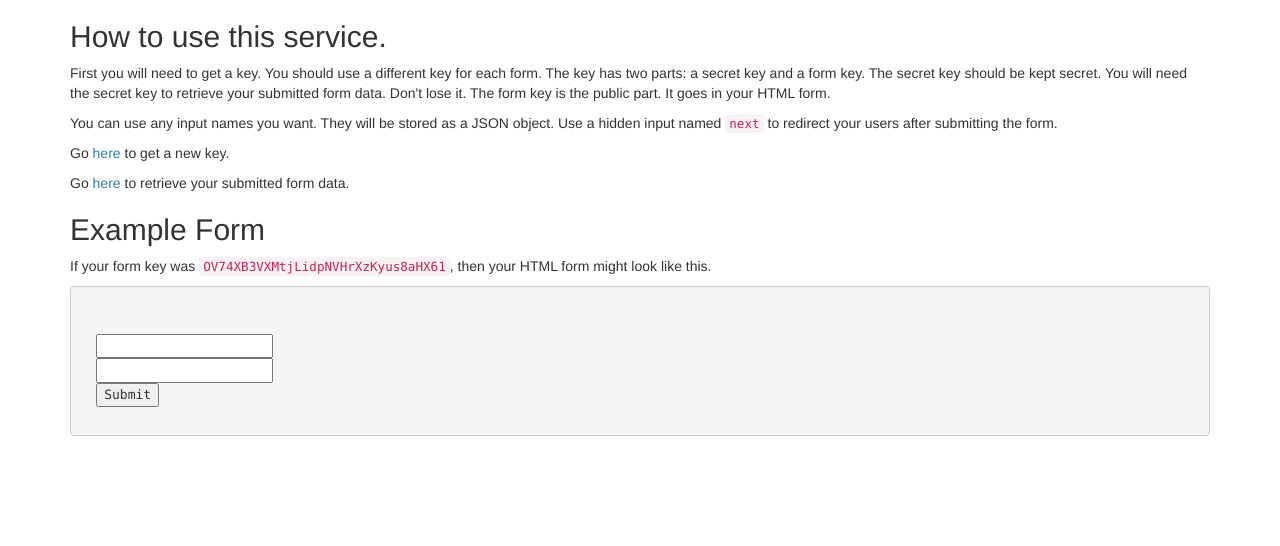
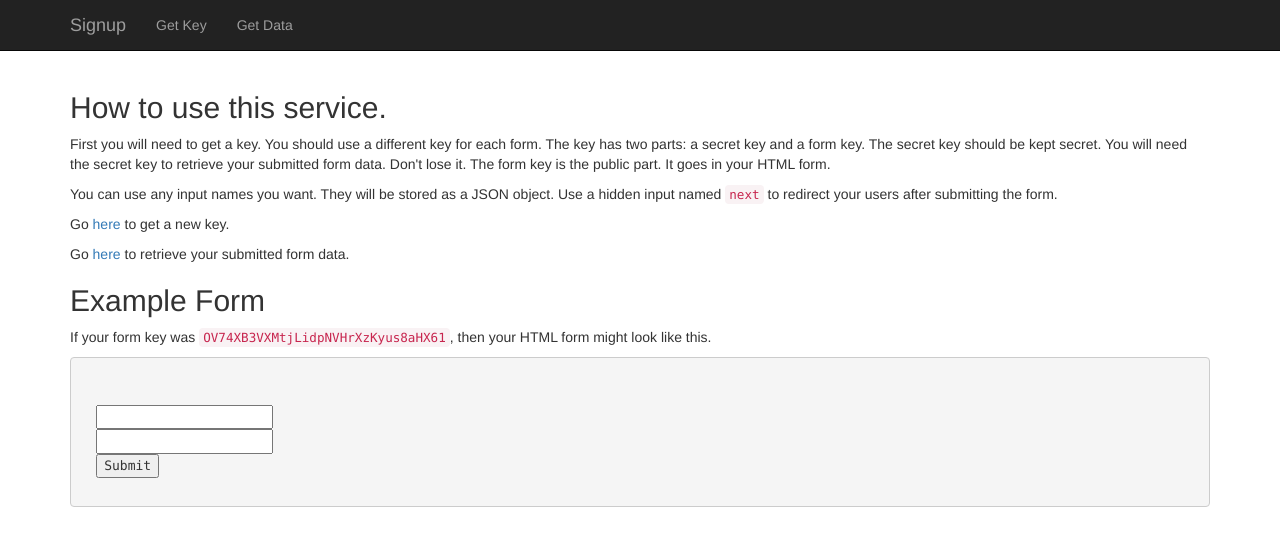
Before and after one commit to tortxof/flask-signup, a Python web app: template templates/index.html in a window 1280 px wide. Shown: the top 546 px of the page. Run offline with Jinja, Linux system fonts and the light colour scheme; the template is opened without the code that fills it, so the values that code supplies are empty; some libraries are stand-ins or nearby versions.

Commit message:
Added nav bar.

```diff
--- a/templates/layout.html
+++ b/templates/layout.html
@@ -7,6 +7,25 @@
   <link rel="stylesheet" href="/static/components/bootstrap/dist/css/bootstrap.min.css" charset="utf-8">
 </head>
 <body>
+  <nav class="navbar navbar-inverse navbar-static-top">
+    <div class="container">
+      <div class="navbar-header">
+        <button type="button" class="navbar-toggle collapsed" data-toggle="collapse" data-target="#navbar" aria-expanded="false" aria-controls="navbar">
+          <span class="sr-only">Toggle navigation</span>
+          <span class="icon-bar"></span>
+          <span class="icon-bar"></span>
+          <span class="icon-bar"></span>
+        </button>
+        <a class="navbar-brand" href="/">Signup</a>
+      </div>
+      <div id="navbar" class="collapse navbar-collapse">
+        <ul class="nav navbar-nav">
+          <li><a href="/new-key">Get Key</a></li>
+          <li><a href="/get-data">Get Data</a></li>
+        </ul>
+      </div>
+    </div>
+  </nav>
   <div class="container">
     {% block content %}{% endblock %}
   </div>
```
